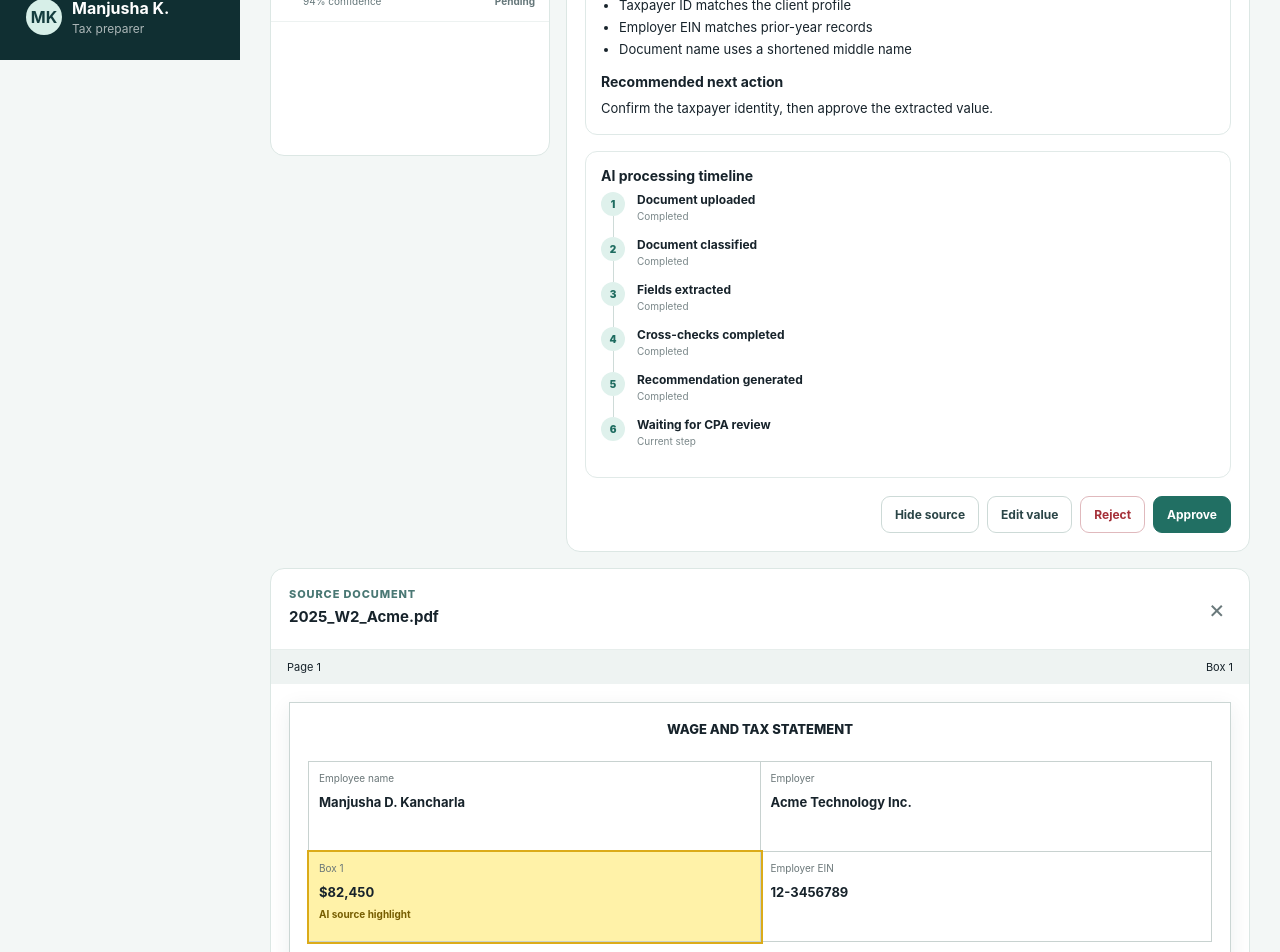
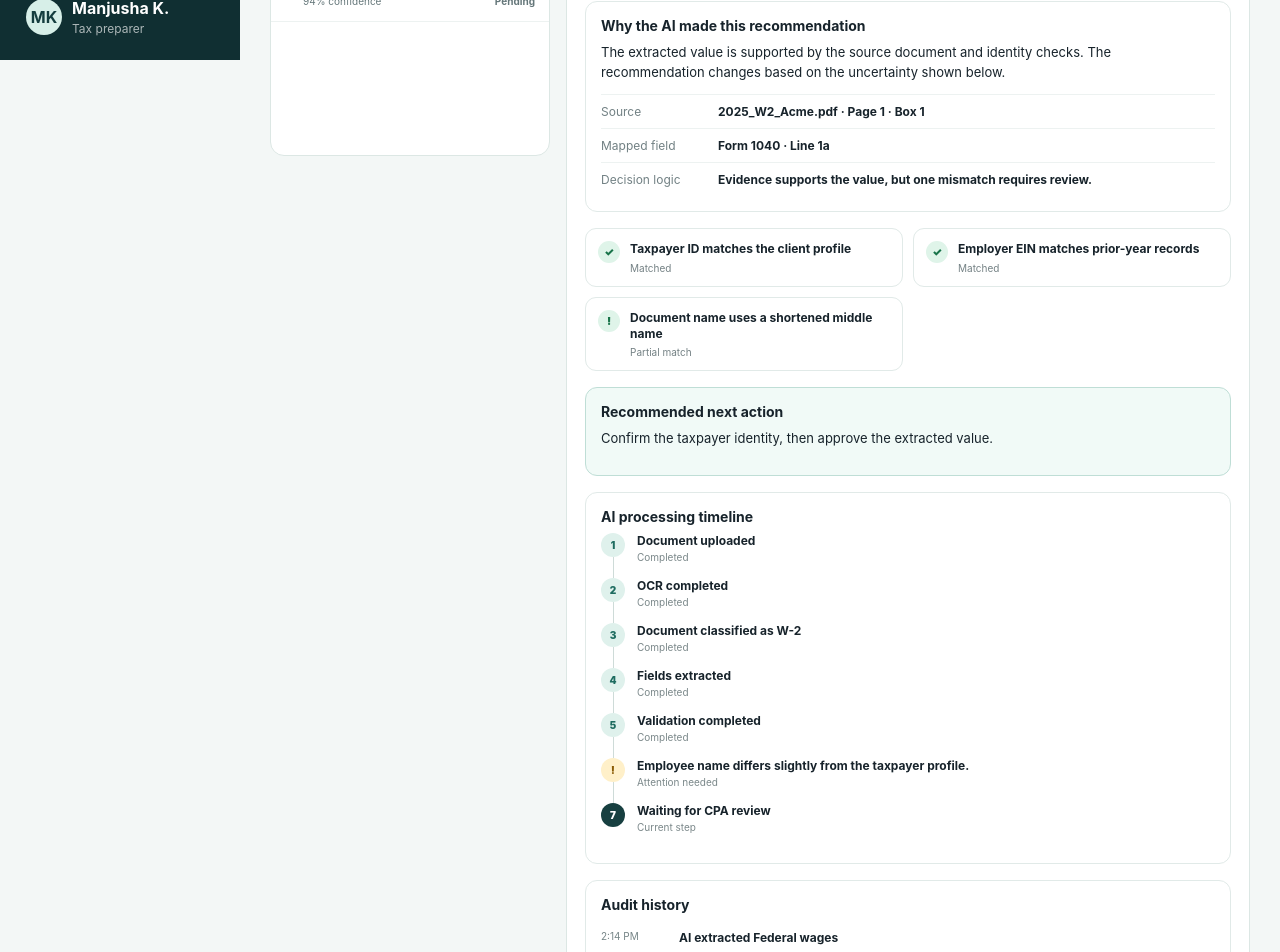
Before and after one commit to kancharlamanjushadevi7-cloud/trustworthy-ai-tax-review, a React (Vite) app: page / in a window 1280 px wide. Shown: the part 740-1692 px from the top of the page. Built offline with nearby package versions, Linux system fonts and the light colour scheme.

Commit message:
Update App.tsx

```diff
--- a/src/App.tsx
+++ b/src/App.tsx
@@ -62,16 +62,48 @@ function App() {
   const tone = confidenceTone(selected.confidence);
 
   const timeline = [
-    "Document uploaded",
-    "Document classified",
-    "Fields extracted",
-    "Cross-checks completed",
-    selected.status === "Manual review"
-      ? "Uncertainty detected"
-      : "Recommendation generated",
-    selected.decision === "pending"
-      ? "Waiting for CPA review"
-      : `CPA marked item ${selected.decision}`
+    { label: "Document uploaded", state: "done" },
+    { label: "OCR completed", state: "done" },
+    { label: "Document classified as W-2", state: "done" },
+    { label: "Fields extracted", state: "done" },
+    { label: "Validation completed", state: "done" },
+    {
+      label:
+        selected.status === "Ready to approve"
+          ? "No material issue detected"
+          : selected.warning,
+      state: selected.status === "Ready to approve" ? "done" : "warning"
+    },
+    {
+      label:
+        selected.decision === "pending"
+          ? "Waiting for CPA review"
+          : `CPA marked item ${selected.decision}`,
+      state: "current"
+    }
+  ];
+
+  const auditEvents = [
+    { time: "2:14 PM", text: `AI extracted ${selected.field}` },
+    { time: "2:15 PM", text: `Evidence linked to ${selected.source}` },
+    {
+      time: "2:16 PM",
+      text:
+        selected.status === "Ready to approve"
+          ? "Validation completed with no material issue"
+          : "AI flagged uncertainty for human review"
+    },
+    ...(selected.decision === "pending"
+      ? []
+      : [
+          {
+            time: "2:18 PM",
+            text:
+              selected.decision === "corrected"
+                ? `CPA corrected value to ${selected.correctedValue}`
+                : `CPA marked item ${selected.decision}`
+          }
+        ])
   ];
 
   return (
@@ -251,14 +283,51 @@ function App() {
                 <span>AI-generated</span>
               </div>
               <p>{selected.explanation}</p>
+            </div>
 
-              <h3>Evidence</h3>
-              <ul>
-                {selected.evidence.map((evidence) => (
-                  <li key={evidence}>{evidence}</li>
-                ))}
-              </ul>
+            <div className="why-card">
+              <h3>Why the AI made this recommendation</h3>
+              <p>
+                The extracted value is supported by the source document and identity checks.
+                The recommendation changes based on the uncertainty shown below.
+              </p>
+              <div className="reason-row">
+                <span>Source</span>
+                <strong>{selected.source} · Page {selected.page} · {selected.section}</strong>
+              </div>
+              <div className="reason-row">
+                <span>Mapped field</span>
+                <strong>{selected.form}</strong>
+              </div>
+              <div className="reason-row">
+                <span>Decision logic</span>
+                <strong>
+                  {selected.status === "Ready to approve"
+                    ? "Evidence is consistent and no material issue was found."
+                    : selected.status === "Manual review"
+                    ? "Low extraction certainty requires manual verification."
+                    : "Evidence supports the value, but one mismatch requires review."}
+                </strong>
+              </div>
+            </div>
 
+            <div className="evidence-card-grid">
+              {selected.evidence.map((evidence, index) => (
+                <div className="evidence-card" key={evidence}>
+                  <span className="evidence-icon">{index === selected.evidence.length - 1 && selected.status !== "Ready to approve" ? "!" : "✓"}</span>
+                  <div>
+                    <strong>{evidence}</strong>
+                    <small>
+                      {index === selected.evidence.length - 1 && selected.status !== "Ready to approve"
+                        ? "Partial match"
+                        : "Matched"}
+                    </small>
+                  </div>
+                </div>
+              ))}
+            </div>
+
+            <div className="recommended-action-card">
               <h3>Recommended next action</h3>
               <p>{selected.recommendation}</p>
             </div>
@@ -267,18 +336,32 @@ function App() {
               <h3>AI processing timeline</h3>
               <div className="timeline">
                 {timeline.map((step, index) => (
-                  <div className="timeline-item" key={step}>
-                    <span className="timeline-dot">{index + 1}</span>
+                  <div className={`timeline-item ${step.state}`} key={`${step.label}-${index}`}>
+                    <span className="timeline-dot">
+                      {step.state === "warning" ? "!" : index + 1}
+                    </span>
                     <div>
-                      <strong>{step}</strong>
+                      <strong>{step.label}</strong>
                       <small>
-                        {index < timeline.length - 1
-                          ? "Completed"
-                          : selected.decision === "pending"
+                        {step.state === "current"
                           ? "Current step"
-                          : "Recorded"}
+                          : step.state === "warning"
+                          ? "Attention needed"
+                          : "Completed"}
                       </small>
                     </div>
+                  </div>
+                ))}
+              </div>
+            </div>
+
+            <div className="audit-history-card">
+              <h3>Audit history</h3>
+              <div className="audit-events">
+                {auditEvents.map((event) => (
+                  <div className="audit-event" key={`${event.time}-${event.text}`}>
+                    <span>{event.time}</span>
+                    <strong>{event.text}</strong>
                   </div>
                 ))}
               </div>
```
